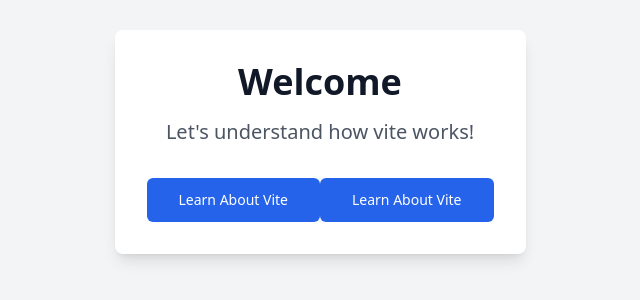
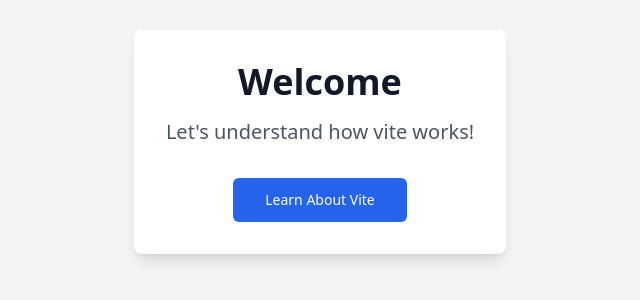
Before and after one commit to pavankm327/front-end-tools, a React (Vite) app: page / in a window 1280 px wide. Shown: the part 258-558 px from the top of the page, without its empty margins (320-960 px from the left). Built offline with nearby package versions, Linux system fonts and the light colour scheme.

Commit message:
Updated src/pages/Index.tsx

```diff
--- a/src/pages/Index.tsx
+++ b/src/pages/Index.tsx
@@ -14,9 +14,6 @@ const Index = () => {
           <Button size="lg" className="bg-blue-600 hover:bg-blue-700 text-white">
             Learn About Vite
           </Button>
-          <Button size="lg" className="bg-blue-600 hover:bg-blue-700 text-white">
-            Learn About Vite
-          </Button>
         </Link>
       </div>
     </div>
```
